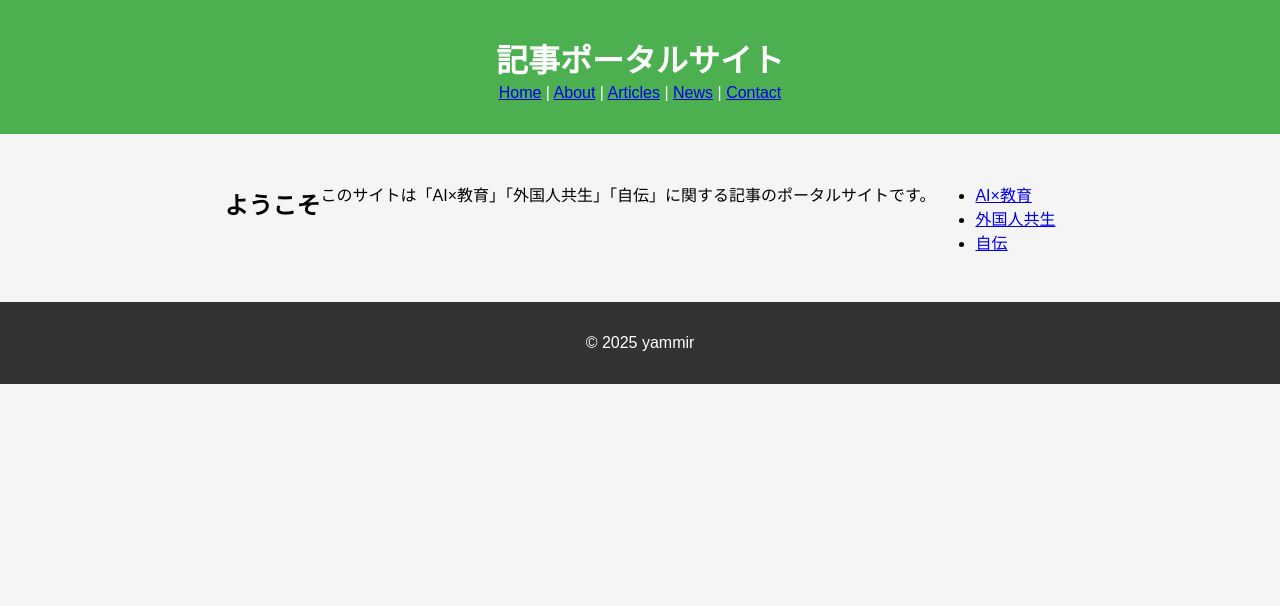
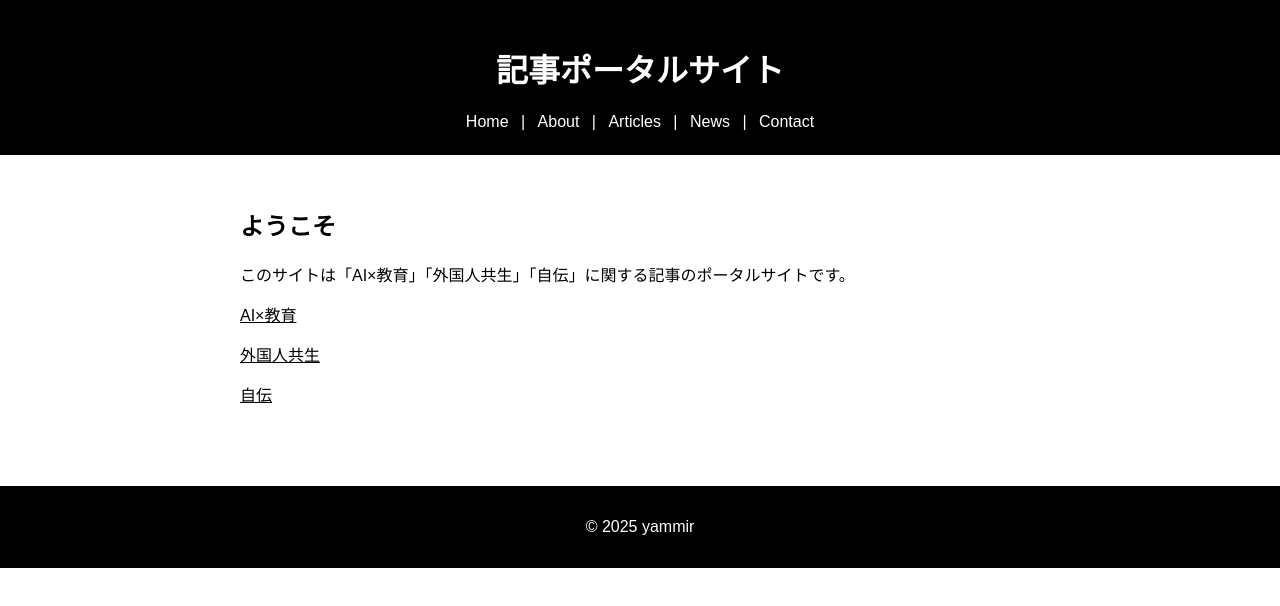
Before and after one commit to yammirJP/portal, a plain HTML site: page index.html in a window 1280 px wide. Drawn offline with Linux system fonts and the light colour scheme.

Commit message:
Update style.css

```diff
--- a/style.css
+++ b/style.css
@@ -2,72 +2,58 @@ body {
   font-family: Arial, sans-serif;
   margin: 0;
   padding: 0;
-  background: #f5f5f5;
+  background: #fff;
+  color: #000;
 }
 
 header {
   text-align: center;
-  background: #4CAF50;
-  color: white;
-  padding: 2rem 1rem;
+  background: #000;
+  color: #fff;
+  padding: 1.5rem 1rem;
 }
 
-header h1 {
-  margin: 0.2rem 0;
+nav {
+  margin-top: 0.5rem;
 }
 
-header p {
-  margin: 0;
+nav a {
+  color: #fff;
+  margin: 0 0.5rem;
+  text-decoration: none;
+}
+
+nav a:hover {
+  text-decoration: underline;
 }
 
 main {
-  display: flex;
-  justify-content: center;
   padding: 2rem;
+  max-width: 800px;
+  margin: auto;
 }
 
-.cards {
-  display: flex;
-  gap: 2rem;
-  flex-wrap: wrap;
-  justify-content: center;
+ul {
+  list-style: none;
+  padding: 0;
 }
 
-.card {
-  background: white;
-  padding: 1.5rem;
-  border-radius: 10px;
-  box-shadow: 0 2px 5px rgba(0,0,0,0.2);
-  width: 250px;
-  text-align: center;
-  transition: transform 0.2s;
+ul li {
+  margin: 1rem 0;
 }
 
-.card:hover {
-  transform: translateY(-5px);
+a {
+  color: #000;
 }
 
-.card h2 {
-  margin-top: 0;
-}
-
-.card a {
-  display: inline-block;
-  margin-top: 1rem;
-  padding: 0.5rem 1rem;
-  background: #4CAF50;
-  color: white;
-  text-decoration: none;
-  border-radius: 5px;
-}
-
-.card a:hover {
-  background: #45a049;
+a:hover {
+  text-decoration: underline;
 }
 
 footer {
   text-align: center;
   padding: 1rem;
-  background: #333;
-  color: white;
+  background: #000;
+  color: #fff;
+  margin-top: 2rem;
 }
```
